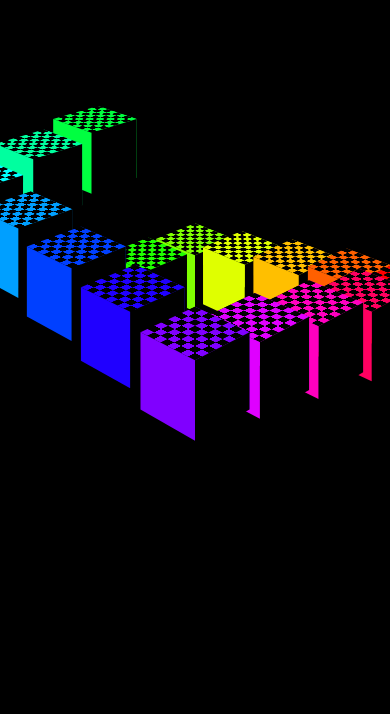
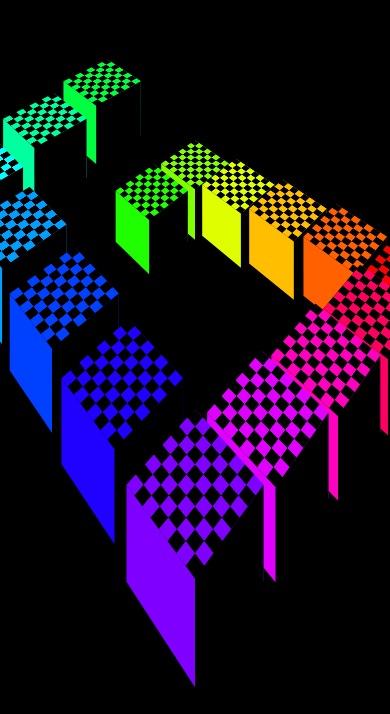
Before and after one commit to stephenlutz/slay, a plain HTML site: page index.html in a window 390 px wide. Shown: the part 146-860 px from the top of the page. Drawn offline with Linux system fonts and the light colour scheme.

Commit message:
Update style.css

```diff
--- a/style.css
+++ b/style.css
@@ -1,9 +1,18 @@
+html, body {
+  margin: 0;
+  padding: 0;
+  width: 100%;
+  height: 100%;
+  overflow: hidden;
+}
+
 body {
-  overflow: hidden;
-  height: 100vh;
   perspective: 80em;
   perspective-origin: 50% calc(50% - 36em);
   background: black;
+  display: flex;
+  justify-content: center;
+  align-items: center;
 }
 
 div {
@@ -11,10 +20,15 @@ div {
   transform-style: preserve-3d;
 }
 
+a {
+  display: none; /* Hide any link elements */
+}
+
 .a3d {
   top: 50%;
   left: 50%;
   animation: a 8s linear infinite;
+  transform-origin: center center;
 }
 
 @keyframes a {
@@ -308,3 +322,10 @@ div {
   background-image: repeating-conic-gradient(transparent 0deg, transparent 90deg, black 0deg, black 180deg);
   background-size: 1em 1em;
 }
+
+/* Media queries for responsive design */
+@media only screen and (max-width: 768px) {
+  body {
+    perspective: 40em; /* Reduced perspective for smaller screens */
+  }
+}
```
